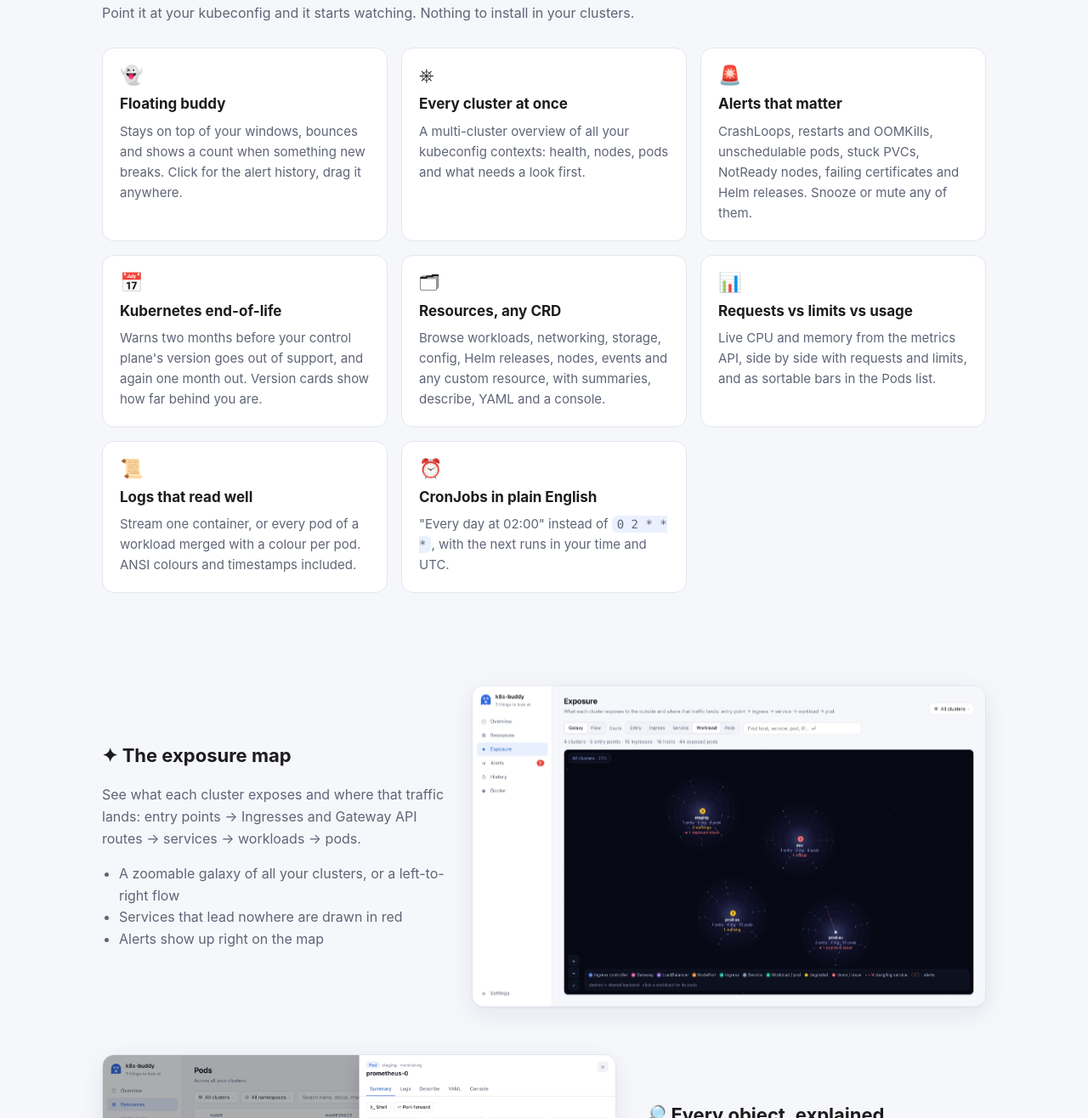
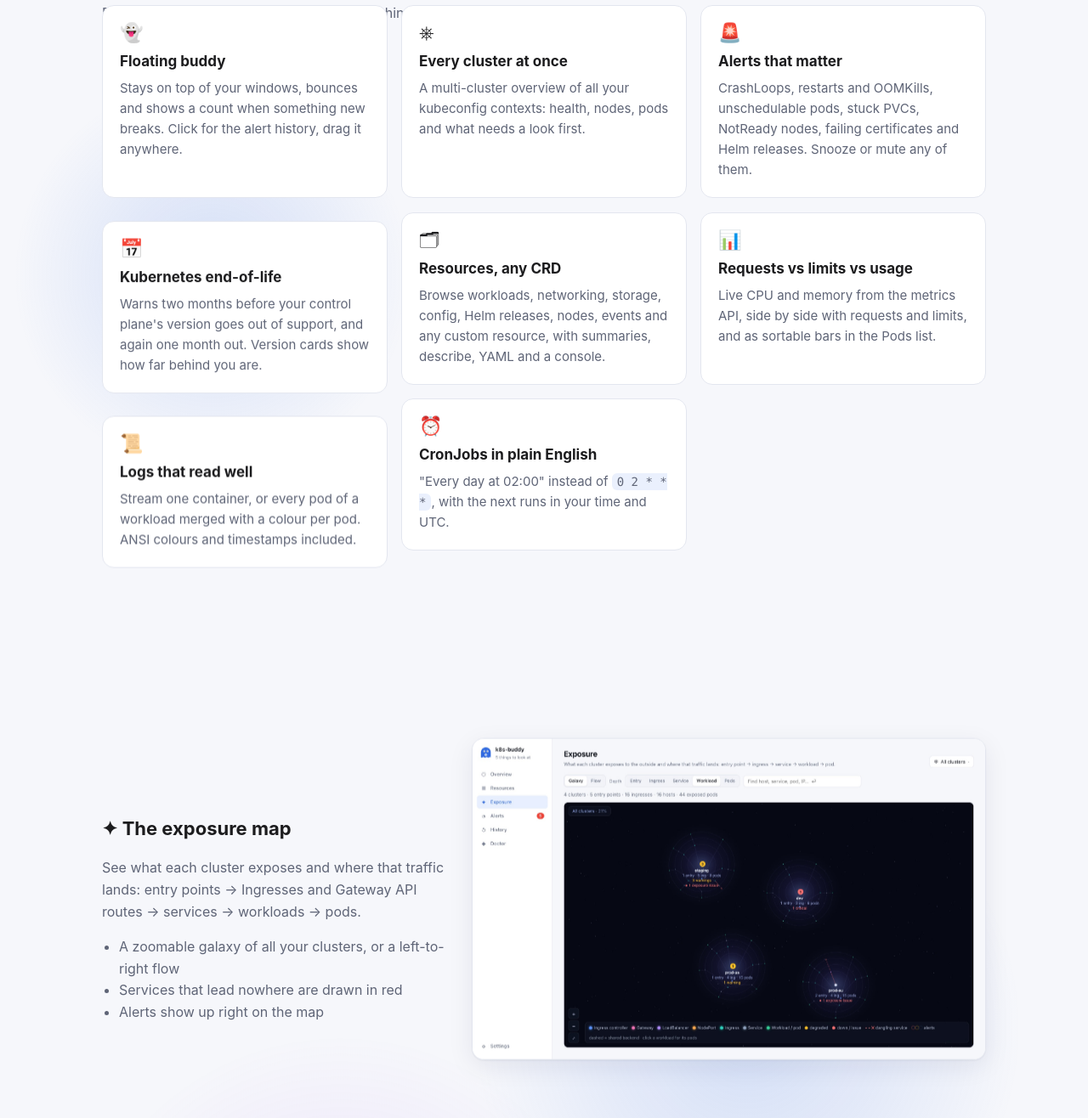
Before and after one commit to dlebee/k8s-buddy-site, a plain HTML site: page index.html in a window 1280 px wide. Shown: the part 1484-2800 px from the top of the page at 85% size. Drawn offline with Linux system fonts and the light colour scheme.

Commit message:
Bring back parallax below the hero
Hero stays calm. Feature screenshots move faster than the steady text
beside them (up to 80px), soft accent shapes behind each section lag
behind (up to 140px), and feature cards drift faster per grid column.
Positions come from layout so blocks never overlap; phones are gentler
and reduced motion stays static.

Co-Authored-By: Claude Opus 5.5 <noreply@anthropic.com>

```diff
--- a/index.html
+++ b/index.html
@@ -98,6 +98,23 @@
       radial-gradient(circle at 1px 1px, var(--dot) 1px, transparent 1.5px) 0 0 / 28px 28px; }
   [data-drift] { will-change: transform; }
   @media (prefers-reduced-motion: reduce) { .bg, [data-drift] { transform: none !important; will-change: auto; } }
+  /* section parallax (below the hero) */
+  html, body { overflow-x: hidden; }
+  @supports (overflow: clip) { html, body { overflow-x: clip; } }
+  :root { --acc1: rgba(50,108,229,.18); --acc2: rgba(168,85,247,.14); }
+  @media (prefers-color-scheme: dark) { :root { --acc1: rgba(91,140,255,.22); --acc2: rgba(168,85,247,.18); } }
+  .feature { position: relative; isolation: isolate; }
+  .feature { margin: 130px 0; }
+  @media (max-width: 800px) { .feature { margin: 64px 0; gap: 40px !important; } }
+  .accent { position: absolute; z-index: -1; top: -12%; width: 62%; aspect-ratio: 1; border-radius: 50%; pointer-events: none; will-change: transform;
+    background: radial-gradient(closest-side, var(--acc1), transparent); }
+  .feature .accent { right: -4%; }
+  .feature.flip .accent { right: auto; left: -4%; background: radial-gradient(closest-side, var(--acc2), transparent); }
+  #features { position: relative; isolation: isolate; }
+  #features .accent { top: 10%; left: -10%; width: 45%; }
+  #download { position: relative; isolation: isolate; }
+  #download .accent { top: -20%; right: -8%; width: 50%; background: radial-gradient(closest-side, var(--acc2), transparent); }
+  @media (prefers-reduced-motion: reduce) { .accent { transform: none !important; } }
 </style>
 </head>
 <body>
@@ -135,7 +152,7 @@
         <a class="btn" href="https://github.com/dlebee/k8s-buddy">★ View the source</a>
       </div>
       <p class="small">macOS · Windows · Linux &nbsp;·&nbsp; open source (Apache 2.0) &nbsp;·&nbsp; no account, no telemetry</p>
-      <div class="shot" data-drift>
+      <div class="shot" data-drift="0.03" data-max="12">
         <picture>
           <source srcset="img/overview-dark.jpg" media="(prefers-color-scheme: dark)">
           <img src="img/overview.jpg" width="1800" height="1125" alt="The k8s-buddy overview: 22 clusters monitored, and a list of things that need a look, most important first.">
@@ -144,22 +161,24 @@
     </div>
 
     <section id="features">
+      <div class="accent" aria-hidden="true" data-drift="-0.3" data-max="120"></div>
       <h2>Everything you check by hand, at a glance</h2>
       <p class="sub">Point it at your kubeconfig and it starts watching. Nothing to install in your clusters.</p>
       <div class="grid">
-        <div class="card"><span class="ico">👻</span><h3>Floating buddy</h3><p>Stays on top of your windows, bounces and shows a count when something new breaks. Click for the alert history, drag it anywhere.</p></div>
-        <div class="card"><span class="ico">⎈</span><h3>Every cluster at once</h3><p>A multi-cluster overview of all your kubeconfig contexts: health, nodes, pods and what needs a look first.</p></div>
-        <div class="card"><span class="ico">🚨</span><h3>Alerts that matter</h3><p>CrashLoops, restarts and OOMKills, unschedulable pods, stuck PVCs, NotReady nodes, failing certificates and Helm releases. Snooze or mute any of them.</p></div>
-        <div class="card"><span class="ico">📅</span><h3>Kubernetes end-of-life</h3><p>Warns two months before your control plane's version goes out of support, and again one month out. Version cards show how far behind you are.</p></div>
-        <div class="card"><span class="ico">🗂</span><h3>Resources, any CRD</h3><p>Browse workloads, networking, storage, config, Helm releases, nodes, events and any custom resource, with summaries, describe, YAML and a console.</p></div>
-        <div class="card"><span class="ico">📊</span><h3>Requests vs limits vs usage</h3><p>Live CPU and memory from the metrics API, side by side with requests and limits, and as sortable bars in the Pods list.</p></div>
-        <div class="card"><span class="ico">📜</span><h3>Logs that read well</h3><p>Stream one container, or every pod of a workload merged with a colour per pod. ANSI colours and timestamps included.</p></div>
-        <div class="card"><span class="ico">⏰</span><h3>CronJobs in plain English</h3><p>"Every day at 02:00" instead of <code>0 2 * * *</code>, with the next runs in your time and UTC.</p></div>
+        <div class="card" data-drift="col" data-max="50"><span class="ico">👻</span><h3>Floating buddy</h3><p>Stays on top of your windows, bounces and shows a count when something new breaks. Click for the alert history, drag it anywhere.</p></div>
+        <div class="card" data-drift="col" data-max="50"><span class="ico">⎈</span><h3>Every cluster at once</h3><p>A multi-cluster overview of all your kubeconfig contexts: health, nodes, pods and what needs a look first.</p></div>
+        <div class="card" data-drift="col" data-max="50"><span class="ico">🚨</span><h3>Alerts that matter</h3><p>CrashLoops, restarts and OOMKills, unschedulable pods, stuck PVCs, NotReady nodes, failing certificates and Helm releases. Snooze or mute any of them.</p></div>
+        <div class="card" data-drift="col" data-max="50"><span class="ico">📅</span><h3>Kubernetes end-of-life</h3><p>Warns two months before your control plane's version goes out of support, and again one month out. Version cards show how far behind you are.</p></div>
+        <div class="card" data-drift="col" data-max="50"><span class="ico">🗂</span><h3>Resources, any CRD</h3><p>Browse workloads, networking, storage, config, Helm releases, nodes, events and any custom resource, with summaries, describe, YAML and a console.</p></div>
+        <div class="card" data-drift="col" data-max="50"><span class="ico">📊</span><h3>Requests vs limits vs usage</h3><p>Live CPU and memory from the metrics API, side by side with requests and limits, and as sortable bars in the Pods list.</p></div>
+        <div class="card" data-drift="col" data-max="50"><span class="ico">📜</span><h3>Logs that read well</h3><p>Stream one container, or every pod of a workload merged with a colour per pod. ANSI colours and timestamps included.</p></div>
+        <div class="card" data-drift="col" data-max="50"><span class="ico">⏰</span><h3>CronJobs in plain English</h3><p>"Every day at 02:00" instead of <code>0 2 * * *</code>, with the next runs in your time and UTC.</p></div>
       </div>
     </section>
 
     <section>
       <div class="feature">
+        <div class="accent" aria-hidden="true" data-drift="-0.35" data-max="140"></div>
         <div class="text">
           <h3>✦ The exposure map</h3>
           <p>See what each cluster exposes and where that traffic lands: entry points → Ingresses and Gateway API routes → services → workloads → pods.</p>
@@ -169,10 +188,11 @@
             <li>Alerts show up right on the map</li>
           </ul>
         </div>
-        <div class="shot" data-drift><img src="img/exposure.jpg" width="1800" height="1125" loading="lazy" alt="The exposure galaxy: each cluster drawn as a star system with its entry points, ingresses and pods, and alert badges."></div>
+        <div class="shot" data-drift="0.2" data-max="80"><img src="img/exposure.jpg" width="1800" height="1125" loading="lazy" alt="The exposure galaxy: each cluster drawn as a star system with its entry points, ingresses and pods, and alert badges."></div>
       </div>
 
       <div class="feature flip">
+        <div class="accent" aria-hidden="true" data-drift="-0.35" data-max="140"></div>
         <div class="text">
           <h3>🔎 Every object, explained</h3>
           <p>Open any pod, workload, alert or finding for a readable summary: status, containers, conditions, labels, and live usage against requests and limits.</p>
@@ -182,10 +202,11 @@
             <li>Secret values are never downloaded unless you reveal a key</li>
           </ul>
         </div>
-        <div class="shot" data-drift><img src="img/drawer.jpg" width="1800" height="1125" loading="lazy" alt="A pod opened in k8s-buddy with its status, container, live CPU and memory usage bars, conditions and labels."></div>
+        <div class="shot" data-drift="0.2" data-max="80"><img src="img/drawer.jpg" width="1800" height="1125" loading="lazy" alt="A pod opened in k8s-buddy with its status, container, live CPU and memory usage bars, conditions and labels."></div>
       </div>
 
       <div class="feature">
+        <div class="accent" aria-hidden="true" data-drift="-0.35" data-max="140"></div>
         <div class="text">
           <h3>✚ Doctor: a checkup on demand</h3>
           <p>Finds the things that are quietly wrong and never page anyone:</p>
@@ -196,15 +217,16 @@
             <li>Orphaned volumes, leftover pods, versions near end-of-life</li>
           </ul>
         </div>
-        <div class="shot" data-drift><img src="img/doctor.jpg" width="1800" height="1125" loading="lazy" alt="The Doctor view listing findings such as LoadBalancers with no pods and broken ingress backends."></div>
+        <div class="shot" data-drift="0.2" data-max="80"><img src="img/doctor.jpg" width="1800" height="1125" loading="lazy" alt="The Doctor view listing findings such as LoadBalancers with no pods and broken ingress backends."></div>
       </div>
 
       <div class="feature flip">
+        <div class="accent" aria-hidden="true" data-drift="-0.35" data-max="140"></div>
         <div class="text">
           <h3>⏰ CronJobs you can read</h3>
           <p>Every schedule in plain English, with the next five runs in your time zone and UTC, plus recent history and the concurrency policy.</p>
         </div>
-        <div class="shot" data-drift><img src="img/cron.jpg" width="1800" height="1125" loading="lazy" alt="A CronJob opened in k8s-buddy: schedule */15 explained as 'Every 15 minutes' with the next five runs in local time and UTC."></div>
+        <div class="shot" data-drift="0.2" data-max="80"><img src="img/cron.jpg" width="1800" height="1125" loading="lazy" alt="A CronJob opened in k8s-buddy: schedule */15 explained as 'Every 15 minutes' with the next five runs in local time and UTC."></div>
       </div>
     </section>
     <p class="small" style="text-align:center">Screenshots show demo clusters with sample apps.</p>
@@ -220,6 +242,7 @@
     </section>
 
     <section id="download">
+      <div class="accent" aria-hidden="true" data-drift="-0.3" data-max="120"></div>
       <h2>Download</h2>
       <p class="sub">Free for everyone. Grab the build for your system from the <a href="https://github.com/dlebee/k8s-buddy/releases/latest">latest release</a>.</p>
       <!-- OS logos: Simple Icons (CC0), https://simpleicons.org -->
@@ -247,13 +270,27 @@
   function frame() {
     ticking = false;
     if (mq.matches) return;
-    const y = scrollY, vh = innerHeight, k = innerWidth < 700 ? 0.5 : 1;
+    const y = scrollY, vh = innerHeight, phone = innerWidth < 700, k = phone ? 0.5 : 1;
     // the background drifts up slowly, at most ~60px over the whole page
     bg.style.transform = `translate3d(0,${(-Math.min(y * 0.06, 60) * k).toFixed(1)}px,0)`;
     for (const el of shots) {
-      const r = el.parentElement.getBoundingClientRect();
-      if (r.bottom < -100 || r.top > vh + 100) continue;
-      const off = Math.max(-12, Math.min(12, (r.top + r.height / 2 - vh / 2) * 0.03)) * k;
+      let center;
+      if (el.dataset.drift === 'col') {
+        // cards: measure from layout (offsetTop) so each one keeps its slot; speed depends on its grid column
+        const sec = el.offsetParent.getBoundingClientRect();
+        center = sec.top + el.offsetTop + el.offsetHeight / 2;
+      } else {
+        const r = el.parentElement.getBoundingClientRect();
+        center = r.top + r.height / 2;
+      }
+      let f = parseFloat(el.dataset.drift);
+      if (el.dataset.drift === 'col') {
+        const cols = [...new Set([...el.parentElement.children].map((c) => c.offsetLeft))].sort((a, b) => a - b);
+        f = 0.05 + 0.05 * cols.indexOf(el.offsetLeft);
+      }
+      f = f || 0.03;
+      const m = (+el.dataset.max || 12) * (el.dataset.max > 12 ? (phone ? 0.35 : 1) : k);
+      const off = Math.max(-m, Math.min(m, (center - vh / 2) * f));
       el.style.transform = `translate3d(0,${off.toFixed(1)}px,0)`;
     }
   }
```
